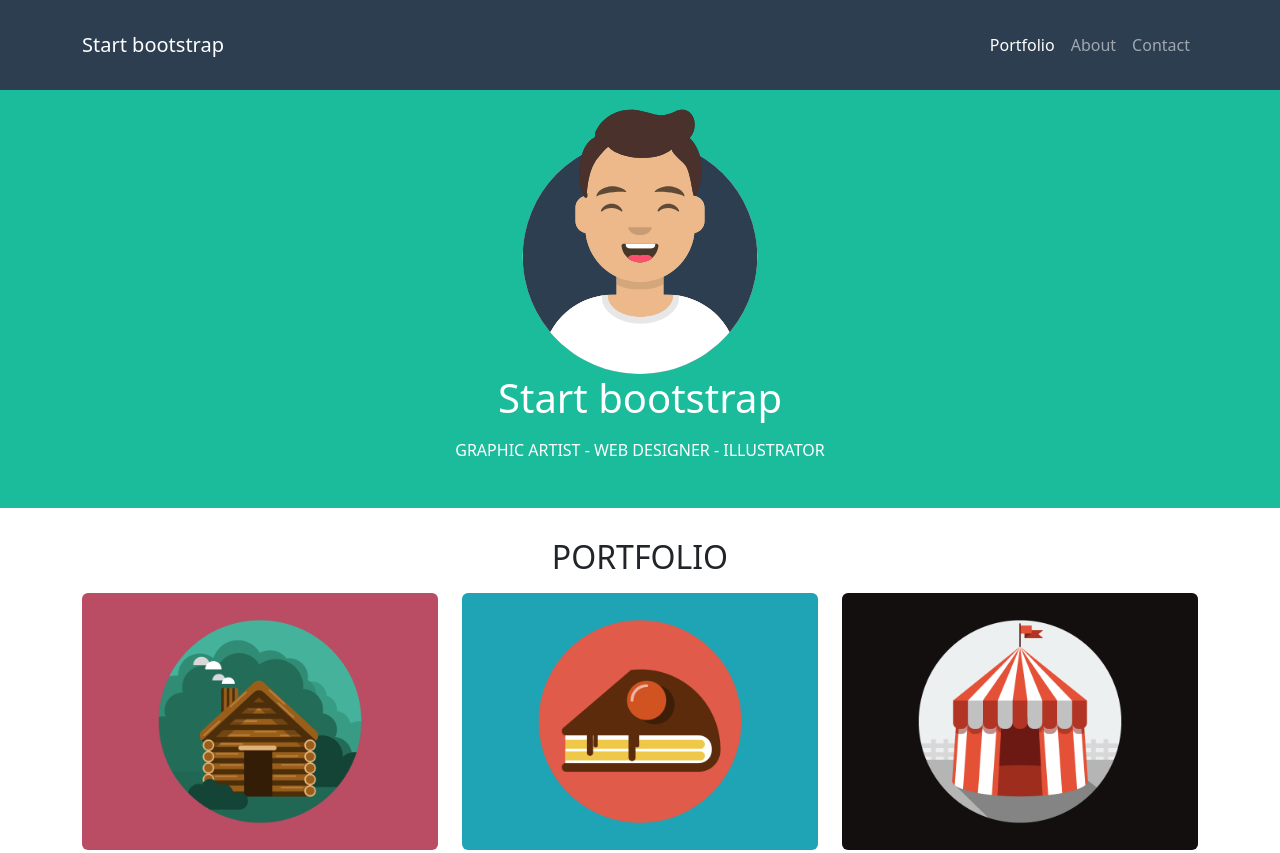
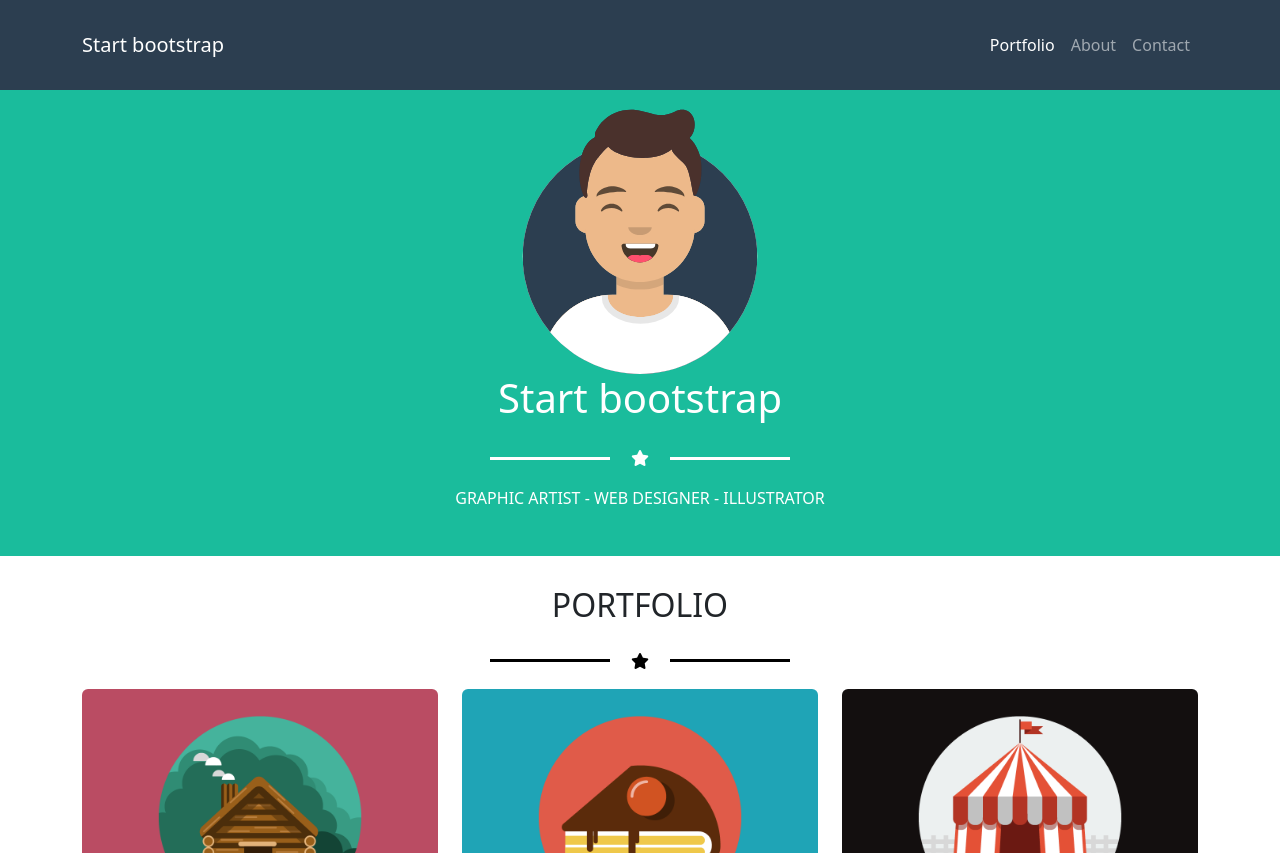
Before and after one commit to AndreaGallini/html-css-bootstrap-freelancer, a plain HTML site: page index.html in a window 1280 px wide. Shown: the top 853 px of the page. Drawn offline with nearby package versions, Linux system fonts and the light colour scheme.

Commit message:
add star

```diff
--- a/css/style.css
+++ b/css/style.css
@@ -5,6 +5,7 @@
     --white:#fff;
     --black-transparent:rgba(0,0,0,0.5);
     --green-hover:#2eecb0;
+    --black:#000;
 }
 .my-bg-gray{
     background-color: var(--gray);
@@ -103,3 +104,22 @@ header{
     cursor: pointer;
     color: var(--green-hover);
 }
+
+.star:before , .star:after{
+    content: "";
+    display: block;
+    background-color: var(--white);
+    height: 3px;
+    width: 40%;
+}
+.star{
+    width: 300px;
+    padding: 20px 0;
+    color: var(--white);
+}
+#portfolio .star:before , #portfolio .star:after{
+    background-color: var(--black);
+}
+#portfolio .star{
+    color: var(--black);
+}
--- a/index.html
+++ b/index.html
@@ -41,7 +41,9 @@
                     <div class="col-auto text-center">
                         <img src="./img/avatar.svg" alt="">
                         <h1 class="text-center text-white">Start bootstrap</h1>
-                        <p></p>
+                        <div class="star d-flex justify-content-between align-items-center m-auto">
+                            <i class="fa-solid fa-star mystar"></i>
+                        </div>
                         <p class="text-white text-uppercase">graphic artist - web designer - illustrator</p>
                     </div>
                 </div>
@@ -51,7 +53,9 @@
         <section id="portfolio">
             <div class="container-md">
                 <h2 class="text-uppercase text-center">Portfolio</h2>
-                <p></p>
+                <div class="star  d-flex justify-content-between align-items-center m-auto">
+                    <i class="fa-solid fa-star mystar"></i>
+                </div>
                 <div class="row">
                     <div class="col-sm-12  col-md-6 col-lg-4 mb-5">
                         <div class="myimg-card">
@@ -109,7 +113,9 @@
         <section id="about" class="my-bg-green">
             <div class="container-md text-center pt-5 text-white">
                 <h2>About</h2>
-                <p></p>
+                <div class="star d-flex justify-content-between align-items-center m-auto">
+                    <i class="fa-solid fa-star mystar"></i>
+                </div>
                 <div class="row ">
                     <div class="col-sm-12 col-md-6">
                         <p class="text-start px-5">Freelancer is a free bootstrap theme created by Start Bootstrap
```
